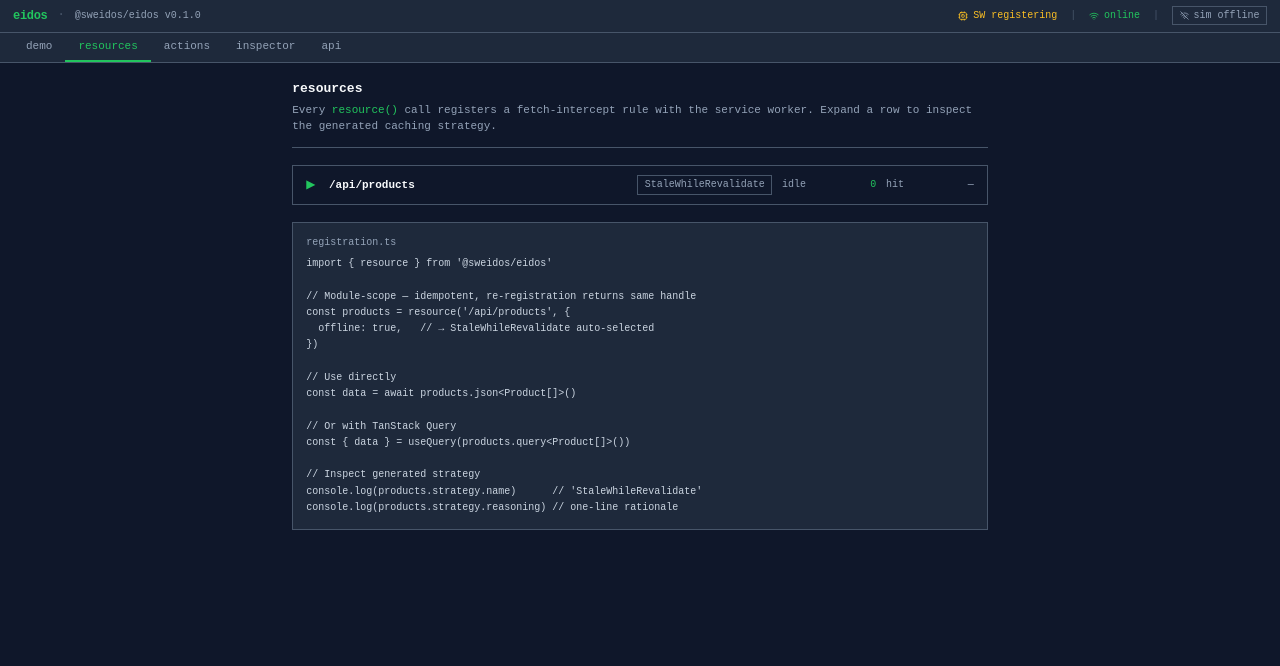
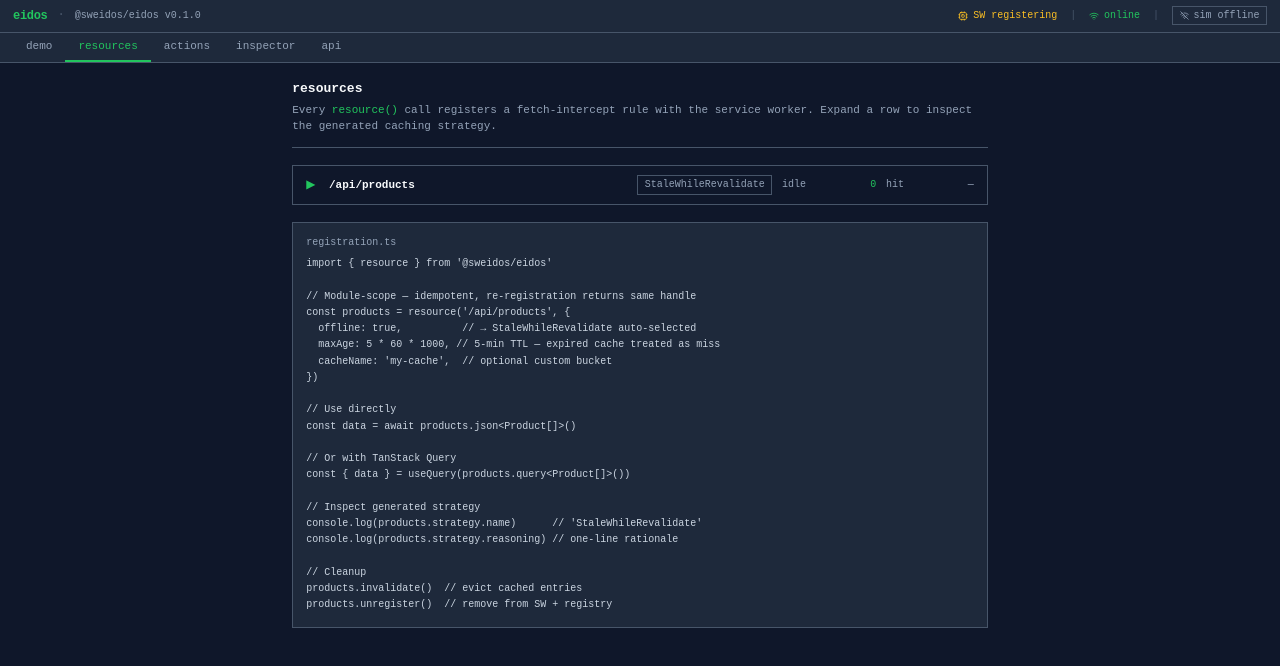
Before and after one commit to sweidos/eidos, a React (Vite) app in the folder apps/playground/: page /resources in a window 1280 px wide. Shown: the top 666 px of the page. Built offline with nearby package versions, Linux system fonts and the light colour scheme.

Commit message:
retry improvement with exponential backoff

```diff
--- a/apps/playground/src/pages/Actions.tsx
+++ b/apps/playground/src/pages/Actions.tsx
@@ -1,4 +1,4 @@
-import { useState } from 'react'
+import { useState, useEffect } from 'react'
 import { useEidosStore, replayQueue } from '@sweidos/eidos'
 import type { ActionQueueItem } from '@sweidos/eidos'
 
@@ -87,10 +87,31 @@ if ('queued' in result) {
 
 // 4. Status transitions
 'pending' → 'replaying' → 'succeeded'  // removed from IDB after 3s
-                        → 'failed'     // maxRetries exceeded`}</pre>
+                        → 'failed'     // maxRetries exceeded
+
+// 5. Exponential backoff between retries
+//    delay = min(2s × 2^retryCount, 5min) ± 20% jitter
+//    Items with nextRetryAt in the future are skipped on each replay pass.`}</pre>
       </div>
     </div>
   )
+}
+
+function RetryCountdown({ nextRetryAt }: { nextRetryAt: number }) {
+  const [secs, setSecs] = useState(Math.max(0, Math.ceil((nextRetryAt - Date.now()) / 1000)))
+
+  useEffect(() => {
+    if (secs <= 0) return
+    const id = setInterval(() => {
+      const remaining = Math.max(0, Math.ceil((nextRetryAt - Date.now()) / 1000))
+      setSecs(remaining)
+      if (remaining === 0) clearInterval(id)
+    }, 500)
+    return () => clearInterval(id)
+  }, [nextRetryAt, secs])
+
+  if (secs <= 0) return null
+  return <span className="text-eidos-blue">retry in {secs}s</span>
 }
 
 function QueueItem({ item }: { item: ActionQueueItem }) {
@@ -119,6 +140,7 @@ function QueueItem({ item }: { item: ActionQueueItem }) {
         <span>queued: {new Date(item.queuedAt).toLocaleTimeString('en', { hour12: false })}</span>
         {item.completedAt && <span>done: {new Date(item.completedAt).toLocaleTimeString('en', { hour12: false })}</span>}
         <span>retries: {item.retryCount}/{item.maxRetries}</span>
+        {item.status === 'pending' && item.nextRetryAt && <RetryCountdown nextRetryAt={item.nextRetryAt} />}
       </div>
       {item.error && <p className="text-2xs text-eidos-red mt-1">{item.error}</p>}
       <p className="text-2xs text-eidos-muted mt-1 truncate">
--- a/apps/playground/src/pages/Resources.tsx
+++ b/apps/playground/src/pages/Resources.tsx
@@ -35,7 +35,9 @@ export function Resources() {
 
 // Module-scope — idempotent, re-registration returns same handle
 const products = resource('/api/products', {
-  offline: true,   // → StaleWhileRevalidate auto-selected
+  offline: true,          // → StaleWhileRevalidate auto-selected
+  maxAge: 5 * 60 * 1000, // 5-min TTL — expired cache treated as miss
+  cacheName: 'my-cache',  // optional custom bucket
 })
 
 // Use directly
@@ -46,7 +48,11 @@ const { data } = useQuery(products.query<Product[]>())
 
 // Inspect generated strategy
 console.log(products.strategy.name)      // 'StaleWhileRevalidate'
-console.log(products.strategy.reasoning) // one-line rationale`}</pre>
+console.log(products.strategy.reasoning) // one-line rationale
+
+// Cleanup
+products.invalidate()  // evict cached entries
+products.unregister()  // remove from SW + registry`}</pre>
       </div>
     </div>
   )
@@ -92,6 +98,8 @@ function ResourceRow({ entry }: { entry: ResourceEntry }) {
               ['cache name',  entry.strategy.cacheName],
               ['cached at',   cachedStr],
               ['offline',     entry.config.offline ? 'yes' : 'no'],
+              ['max age',     entry.config.maxAge ? `${(entry.config.maxAge / 1000).toFixed(0)}s` : '∞'],
+              ['hits / misses', `${entry.cacheHits} / ${entry.cacheMisses}`],
             ].map(([l, v]) => (
               <div key={l} className="border border-eidos-border px-3 py-2">
                 <div className="text-2xs text-eidos-muted uppercase tracking-widest mb-0.5">{l}</div>
--- a/packages/core/package.json
+++ b/packages/core/package.json
@@ -5,6 +5,7 @@
   "author": "Aditya Raj",
   "license": "MIT",
   "type": "module",
+  "sideEffects": false,
   "keywords": [
     "service-worker",
     "offline",
--- a/packages/core/src/resource.ts
+++ b/packages/core/src/resource.ts
@@ -181,6 +181,12 @@ export function resource<T = unknown>(
         cacheMisses: 0,
       })
     },
+
+    unregister: () => {
+      _registry.delete(url)
+      sendToWorker({ type: 'EIDOS_UNREGISTER_RESOURCE', url })
+      useEidosStore.getState().unregisterResource(url)
+    },
   }
 
   _registry.set(url, handle)
--- a/packages/core/src/types.ts
+++ b/packages/core/src/types.ts
@@ -54,6 +54,8 @@ export interface ResourceHandle<T = unknown> {
   query: () => { queryKey: [string, string]; queryFn: () => Promise<T> }
   prefetch: () => Promise<void>
   invalidate: () => Promise<void>
+  /** Remove from registry and SW. Required before re-registering the same URL with different config. */
+  unregister: () => void
 }
 
 // ── Action ───────────────────────────────────────────────────────────────────
```
Also changed, not shown: 1 other file (tests, documents, lock files or other folders).
